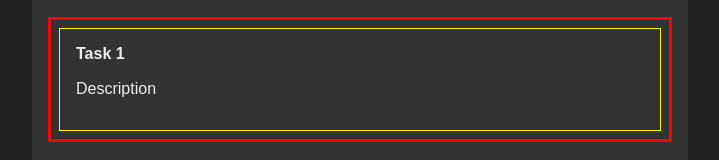
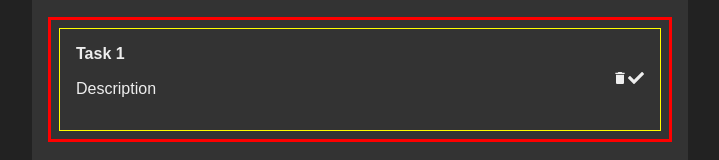
Before and after one commit to peterjbone/todo-app, a React (Vite) app: page / in a window 1280 px wide. Shown: the part 358-518 px from the top of the page, without its empty margins (280-999 px from the left). Built offline with nearby package versions, Linux system fonts and the light colour scheme.

Commit message:
App.jsx updated

```diff
--- a/src/App.jsx
+++ b/src/App.jsx
@@ -4,6 +4,7 @@ import Input from "./components/Input/Input.jsx";
 //import Button from "./components/Button/Button.jsx";
 
 import { MdDelete } from "react-icons/md";
+import { FaCheck } from "react-icons/fa";
 
 function App() {
 	const [buttonSelected, setButtonSelected] = useState(null);
@@ -58,7 +59,10 @@ function App() {
 							<b>Task 1</b>
 							<p>Description</p>
 						</div>
-						<div></div>
+						<div>
+							<MdDelete className="icon" />
+							<FaCheck className="icon" />
+						</div>
 					</div>
 				</div>
 			</div>
```
